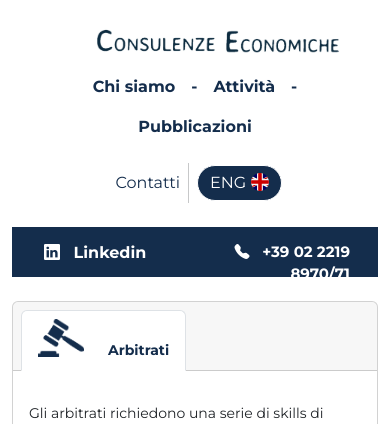
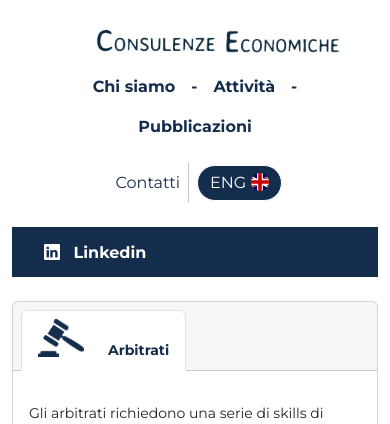
Before and after one commit to EmanueleApostolo/Beta-Consulenze-Economiche, a Flask app: page /arbitrati in a window 390 px wide. Shown: the top 424 px of the page. Run offline with Flask 3, Linux system fonts and the light colour scheme.

Commit message:
Correzioni visione cell

```diff
--- a/templates/index.html
+++ b/templates/index.html
@@ -266,7 +266,7 @@
     <div class="col-5 text-start " style="margin-top: 10px;">
       <p id="boot-icon" class="bi bi-linkedin" style="font-weight: bold; margin-left:20px; color: white;"> &nbsp;  <a href="https://it.linkedin.com/company/consulenze-economiche " target="_blank" style="color: white; text-decoration:none">  Linkedin </a> </p>
     </div>
-    <div class="col-7 text-end" style="margin-top: 10px;">
+    <div class="col-7 text-end d-none d-lg-block" style="margin-top: 10px;">
        <p id="boot-icon" class="bi bi-telephone-fill" style="margin-right: 16px; font-size: 15px; color: rgb(255, 255, 255); font-weight: bold;"> &nbsp; +39 02 2219 8970/71</p>
     </div>
     </div>
```
